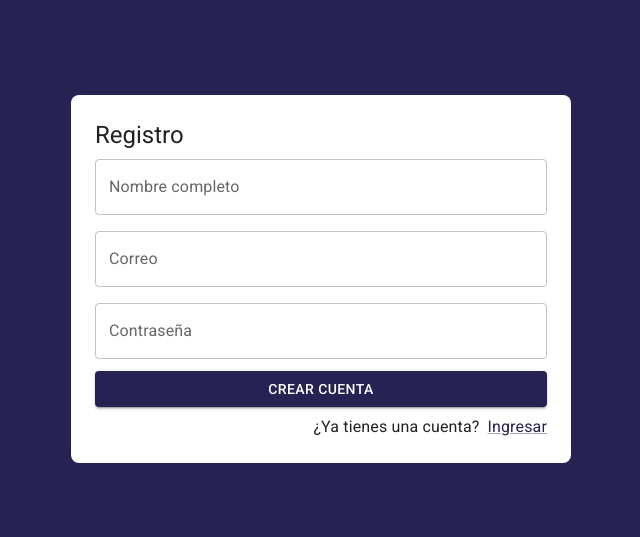
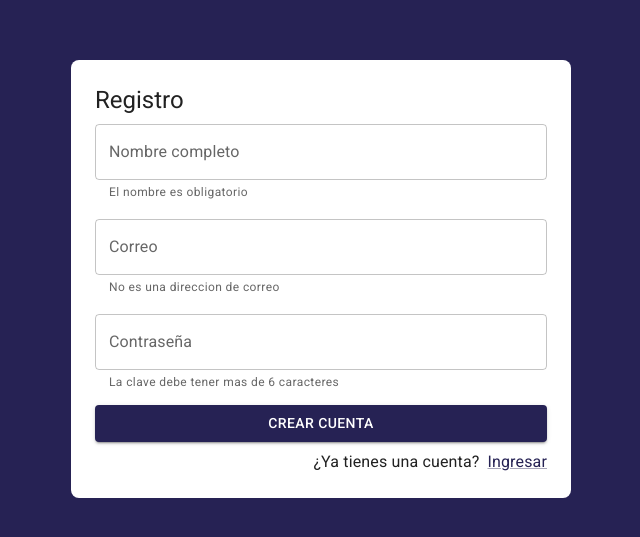
Before and after one commit to Deathlezz300/LoginApp, a React (Vite) app: page /auth/register in a window 1280 px wide. Shown: the part 121-658 px from the top of the page, without its empty margins (319-959 px from the left). Built offline with nearby package versions, Linux system fonts and the light colour scheme.

Commit message:
another commit

```diff
--- a/src/Hooks/useForm.js
+++ b/src/Hooks/useForm.js
@@ -1,8 +1,27 @@
 import { useState } from "react"
+import { useEffect } from "react";
+import { useMemo } from "react";
 
-export const useForm=(initialState)=>{
+export const useForm=(initialState,formValidations={})=>{
 
     const [form, setform] = useState(initialState);
+    const [formValidation, setformValidation] = useState({});
+
+    useEffect(() => {
+        createValidators();
+    }, [form])
+
+    const isFormValid=useMemo(()=>{
+
+        for (const formValue of Object.keys(formValidation)) {
+            if(formValidation[formValue]!=null){
+                return false
+            }
+
+            return true
+        }
+
+    } , [formValidation]);
 
     const onInputChange=({target})=>{
         const {name,value}=target;
@@ -16,10 +35,25 @@ export const useForm=(initialState)=>{
         setform(initialState);
     }
 
+    const createValidators=()=>{
+
+        const formCheckedValues={};
+
+        for (const formField of Object.keys(formValidations)) {
+            const [fnValidation,errorMessage]=formValidations[formField];
+
+            formCheckedValues[`${formField}Valid`]=fnValidation(form[formField]) ? null :errorMessage;
+        }
+
+        setformValidation(formCheckedValues);
+    };
+
     return {
         form,
         onInputChange,
-        onResetForm
+        onResetForm,
+        formValidation,
+        isFormValid
     }
 
 }
--- a/src/auth/pages/RegisterPage.jsx
+++ b/src/auth/pages/RegisterPage.jsx
@@ -1,30 +1,47 @@
-import React from 'react'
+import React, { useState } from 'react'
 import { Button, Grid, Link, TextField } from '@mui/material'
 import { Typography } from '@mui/material'
 import { Google } from '@mui/icons-material'
 import { Link as RouterLink } from 'react-router-dom'
 import { AuthLayout } from './AuthLayout'
+import { useForm } from '../../Hooks/useForm'
+
+const formValidations={
+  email:[(value)=>value.includes('@'),'No es una direccion de correo'],
+  password:[(value)=>value.length>=6,'La clave debe tener mas de 6 caracteres'],
+  name:[(value)=>value.length>=1,'El nombre es obligatorio']
+}
 
 export const RegisterPage = () => {
+
+  const [formSubmit, setFormSubmit] = useState(false);
+
+  const {form,onInputChange,formValidation,isFormValid}=useForm({name:'',email:'',password:''},formValidations)
+
+  const handleSubmit=(evento)=>{
+    evento.preventDefault();
+    setFormSubmit(true);
+  }
+
   return (
       <AuthLayout titulo='Registro'>
 
-      <form>
+      <form onSubmit={handleSubmit}>
           <Grid container>
             <Grid item xs={12} sx={{paddingBottom:2}}>
-              <TextField label="Nombre completo" type='text' fullWidth></TextField>
+              <TextField error={!!formValidation.nameValid && formSubmit} helperText={formValidation.nameValid}  value={form.name} name='name' onChange={onInputChange} label="Nombre completo" type='text' fullWidth></TextField>
             </Grid>
             <Grid item xs={12} sx={{paddingBottom:2}}>
-              <TextField label="Correo" type='email' fullWidth></TextField>
+              <TextField type='email' error={!!formValidation.emailValid && formSubmit} helperText={formValidation.emailValid}  value={form.email} name='email' onChange={onInputChange} label="Correo"  fullWidth></TextField>
             </Grid>
             <Grid item xs={12}>
-              <TextField label="Contraseña" type='password' fullWidth></TextField>
+              <TextField error={!!formValidation.passwordValid && formSubmit} helperText={formValidation.passwordValid}  value={form.password} name='password' onChange={onInputChange} label="Contraseña" type='password' fullWidth></TextField>
             </Grid>
           </Grid>
 
           <Grid container spacing={2} sx={{paddingTop:1.5}}>
             <Grid item xs={12} >
-              <Button variant='contained' fullWidth>Crear cuenta</Button>
+              <Button type='submit' variant='contained' fullWidth>Crear cuenta</Button>
             </Grid>
             <Grid container direction='row' justifyContent='end' sx={{paddingTop:1}}>
                 <Typography sx={{mr:1}}>¿Ya tienes una cuenta?</Typography>
```
